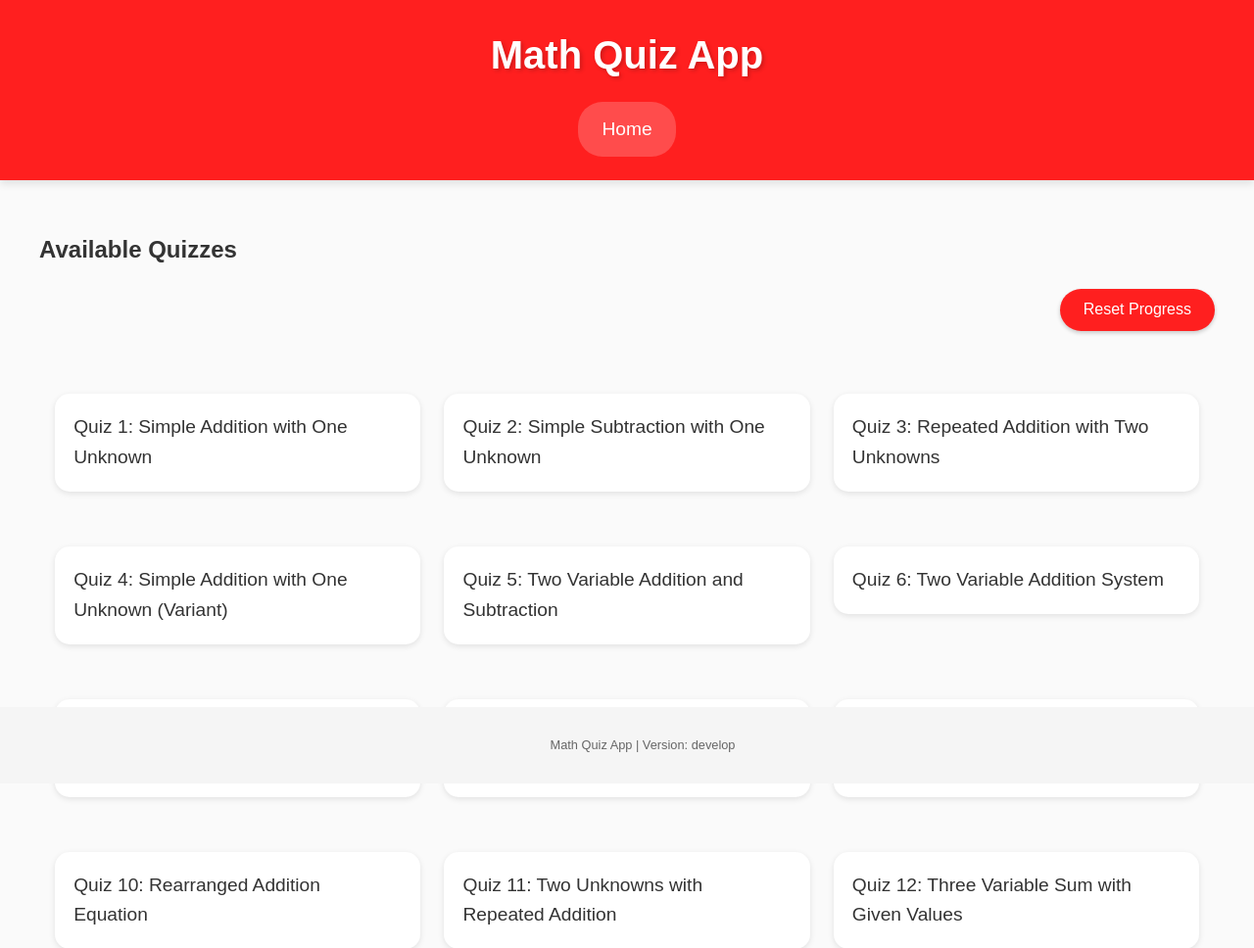
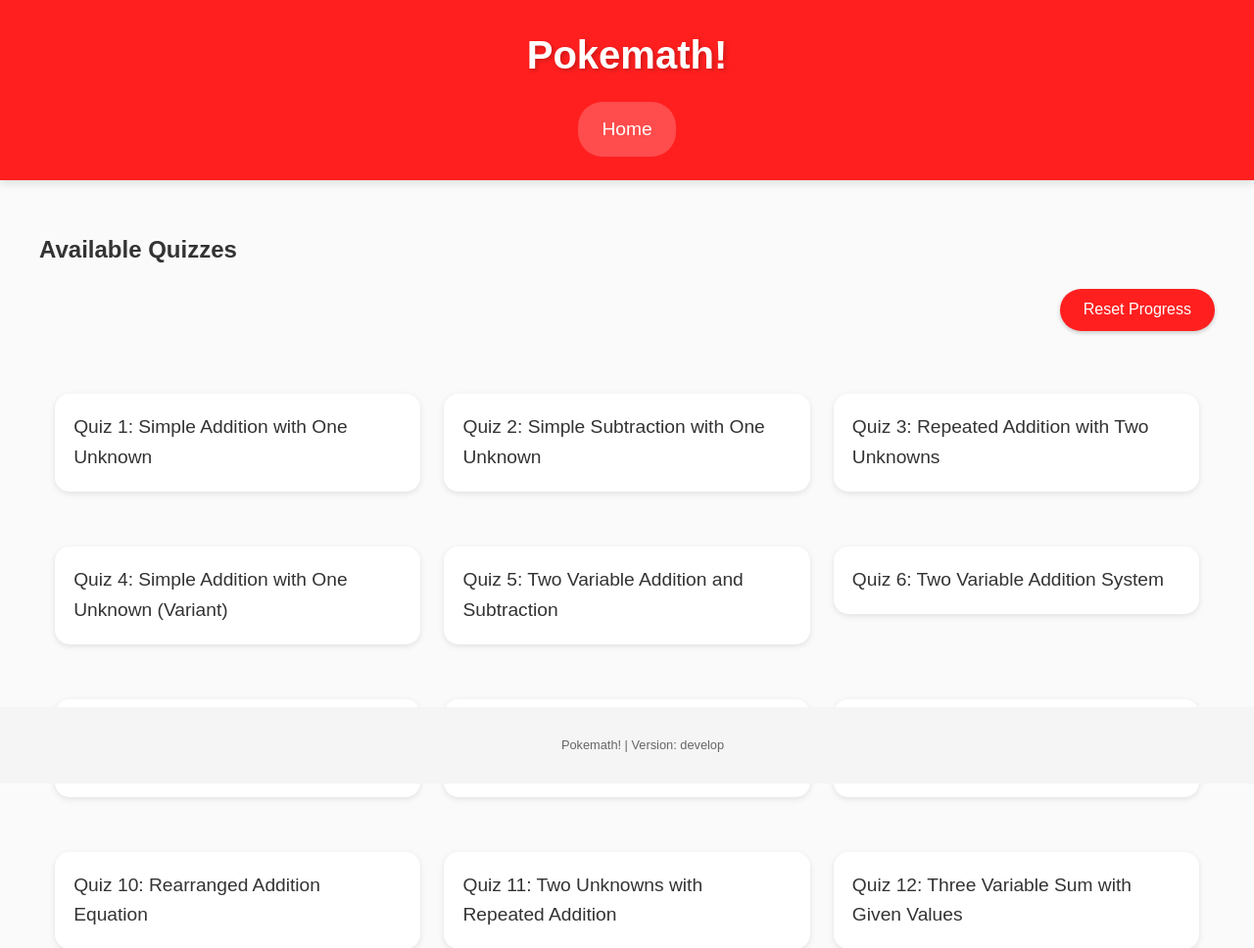
Before and after one commit to quarion/poke-math, a Flask app: page / in a window 1280 px wide. Shown: the top 968 px of the page at 98% size. Run offline with Flask 3, Linux system fonts and the light colour scheme.

Commit message:
Changed naming

```diff
--- a/templates/base.html
+++ b/templates/base.html
@@ -3,13 +3,13 @@
 <head>
     <meta charset="UTF-8">
     <meta name="viewport" content="width=device-width, initial-scale=1.0">
-    <title>{% block title %}Math Quiz App{% endblock %}</title>
+    <title>{% block title %}Pokemath!{% endblock %}</title>
     <link rel="icon" type="image/svg+xml" href="{{ url_for('static', filename='images/favicon.svg') }}">
     <link rel="stylesheet" href="{{ url_for('static', filename='css/style.css') }}">
 </head>
 <body>
     <header>
-        <h1>Math Quiz App</h1>
+        <h1>Pokemath!</h1>
         <nav>
             <a href="{{ url_for('index') }}">Home</a>
         </nav>
@@ -22,7 +22,7 @@
 
     <footer>
         <div class="footer-content">
-            <p>Math Quiz App | Version: {{ version_info.version[:7] if version_info.version else 'development' }}</p>
+            <p>Pokemath! | Version: {{ version_info.version[:7] if version_info.version else 'development' }}</p>
         </div>
     </footer>
 </body>
```
